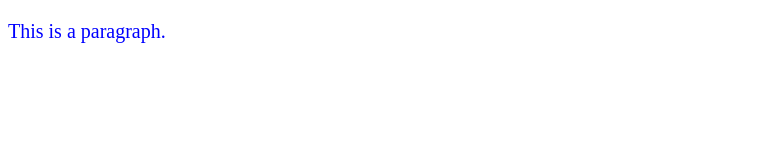
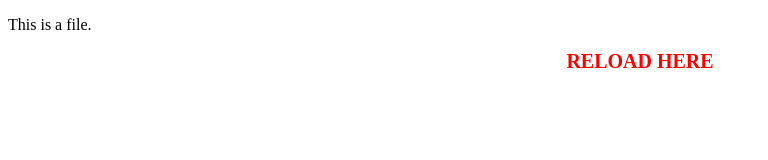
Before and after one commit to mrdanishsaleem/interneting-is-hard, a plain HTML site: page index.html in a window 1280 px wide. Shown: the whole page, without its empty margins (0-768 px from the left). Drawn offline with Linux system fonts and the light colour scheme.

Commit message:
🎯: Completed Chapter 1

```diff
--- a/index.html
+++ b/index.html
@@ -9,6 +9,7 @@
     <title>Interneting is hard</title>
   </head>
   <body>
-    <p id="some-paragraph">This is a paragraph.</p>
+    <p id="some-file">This is a file.</p>
+    <h1 id="some-heading">Reload Here</h1>
   </body>
 </html>
--- a/style.css
+++ b/style.css
@@ -1,4 +1,6 @@
-p {
+h1 {
   font-size: 20px;
-  color: blue;
+  color: red;
+  text-align: center;
+  text-transform: uppercase;
 }
```
Also changed, not shown: 1 other file.
